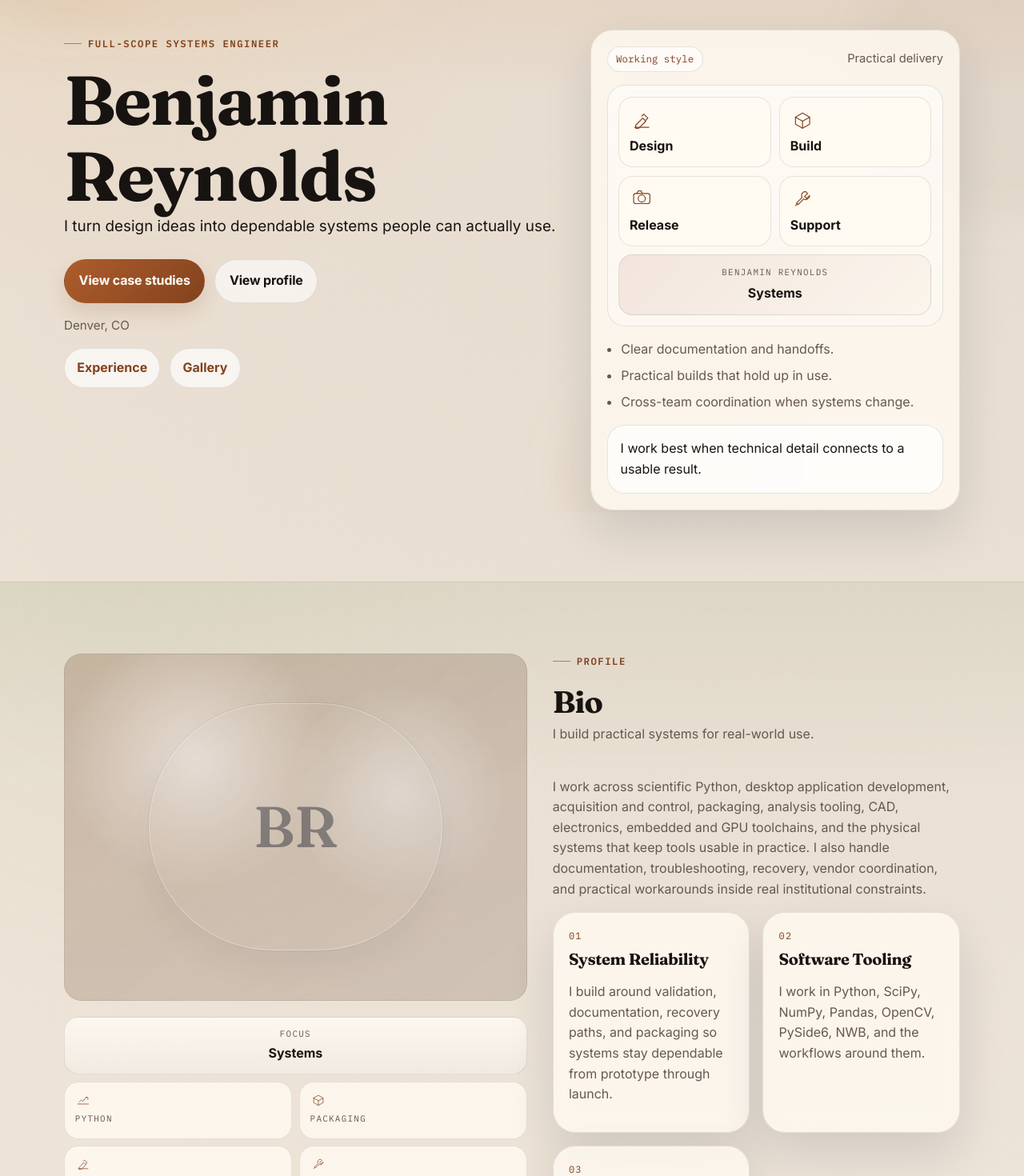
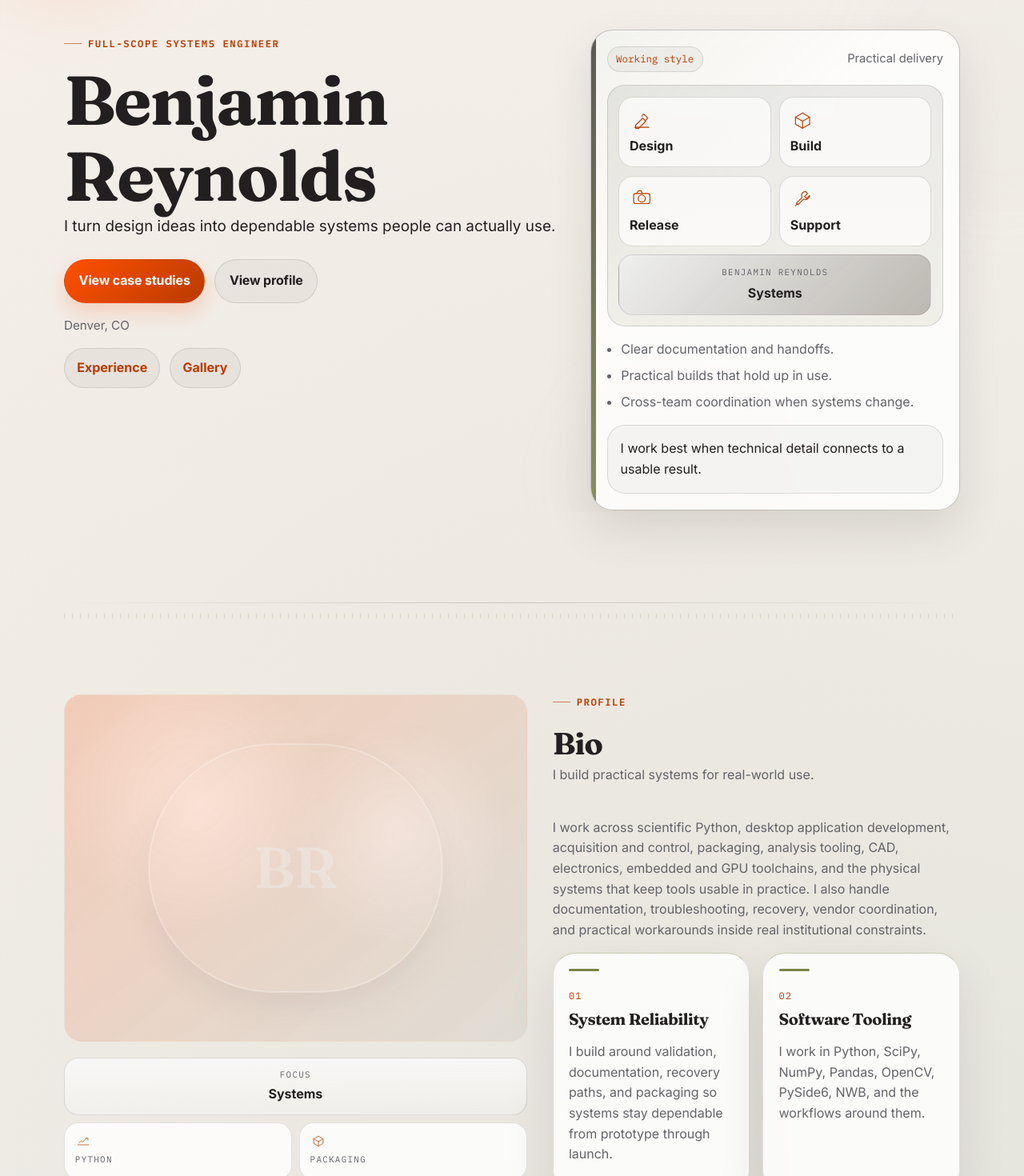
Before and after one commit to bengreynolds/website2, a React (Vite) app: page /#home in a window 1280 px wide. Shown: the part 160-1630 px from the top of the page at 80% size. Built offline with nearby package versions, Linux system fonts and the light colour scheme.

Commit message:
Update portfolio color system

```diff
--- a/src/spa.css
+++ b/src/spa.css
@@ -2,34 +2,44 @@
 
 :root {
   color-scheme: light;
-  --bg: #f0e8dd;
-  --bg-alt: #eadfce;
-  --surface: rgba(255, 250, 242, 0.8);
-  --surface-strong: #f9f1e8;
-  --text: #171311;
-  --muted: #66584d;
-  --border: rgba(23, 19, 17, 0.1);
-  --shadow: 0 26px 60px rgba(15, 23, 42, 0.12);
-  --accent: #ae5d2d;
-  --accent-strong: #82421d;
-  --accent-soft: rgba(163, 90, 48, 0.12);
-  --accent-warm: #deac62;
+  --bg: #efefef;
+  --bg-alt: #e2dfda;
+  --surface: rgba(255, 255, 255, 0.82);
+  --surface-strong: #f8f7f5;
+  --text: #231f20;
+  --muted: #646368;
+  --border: rgba(35, 31, 32, 0.12);
+  --shadow: 0 26px 60px rgba(35, 31, 32, 0.1);
+  --accent: #ff5001;
+  --accent-strong: #b93b00;
+  --accent-soft: rgba(255, 80, 1, 0.1);
+  --accent-warm: #b3aea8;
+  --olive: #798347;
+  --olive-strong: #5f692f;
+  --olive-soft: rgba(121, 131, 71, 0.08);
+  --section-divider: rgba(75, 72, 68, 0.22);
+  --section-pattern: rgba(121, 131, 71, 0.36);
+  --ink-surface: #4b4844;
+  --ink-surface-soft: #5b564f;
+  --ink-text: #efefef;
+  --ink-muted: #b3aea8;
+  --ink-border: rgba(75, 72, 68, 0.3);
   --page-bg:
-    radial-gradient(circle at top left, rgba(154, 95, 49, 0.08), transparent 36%),
-    radial-gradient(circle at top right, rgba(92, 72, 55, 0.08), transparent 28%),
-    linear-gradient(180deg, #f6efe5 0%, var(--bg) 45%, #e8decf 100%);
+    radial-gradient(circle at top left, rgba(255, 80, 1, 0.045), transparent 30%),
+    radial-gradient(circle at 88% 18%, rgba(121, 131, 71, 0.12), transparent 26%),
+    linear-gradient(180deg, #f7f7f5 0%, var(--bg) 46%, #dedbd4 100%);
   --grid-pattern:
-    linear-gradient(rgba(23, 19, 17, 0.04) 1px, transparent 1px),
-    linear-gradient(90deg, rgba(23, 19, 17, 0.035) 1px, transparent 1px);
-  --header-bg: rgba(246, 239, 229, 0.78);
-  --header-bg-scrolled: rgba(246, 239, 229, 0.92);
-  --section-alt-bg: linear-gradient(180deg, rgba(255, 255, 255, 0.22), rgba(255, 255, 255, 0.5));
-  --ghost-bg: rgba(255, 255, 255, 0.58);
-  --chip-bg: rgba(255, 255, 255, 0.68);
-  --panel-highlight-bg: rgba(255, 255, 255, 0.72);
-  --field-bg: rgba(255, 255, 255, 0.74);
-  --modal-backdrop-bg: rgba(19, 15, 13, 0.48);
-  --skeleton-bg: linear-gradient(90deg, rgba(255, 255, 255, 0.38), rgba(255, 255, 255, 0.72), rgba(255, 255, 255, 0.38));
+    linear-gradient(rgba(35, 31, 32, 0.035) 1px, transparent 1px),
+    linear-gradient(90deg, rgba(35, 31, 32, 0.03) 1px, transparent 1px);
+  --header-bg: rgba(248, 247, 245, 0.82);
+  --header-bg-scrolled: rgba(248, 247, 245, 0.94);
+  --section-alt-bg: transparent;
+  --ghost-bg: rgba(35, 31, 32, 0.04);
+  --chip-bg: rgba(35, 31, 32, 0.045);
+  --panel-highlight-bg: rgba(35, 31, 32, 0.035);
+  --field-bg: rgba(255, 255, 255, 0.78);
+  --modal-backdrop-bg: rgba(35, 31, 32, 0.42);
+  --skeleton-bg: linear-gradient(90deg, rgba(35, 31, 32, 0.035), rgba(35, 31, 32, 0.07), rgba(35, 31, 32, 0.035));
   --radius-xl: 28px;
   --radius-lg: 22px;
   --radius-md: 16px;
@@ -42,42 +52,47 @@
 
 :root[data-theme="dark"] {
   color-scheme: dark;
-  --bg: #181412;
-  --bg-alt: #221d1a;
-  --surface: rgba(34, 30, 28, 0.9);
-  --surface-strong: #241f1c;
-  --text: #f0e8df;
-  --muted: #d2c8bb;
-  --border: rgba(255, 255, 255, 0.1);
-  --shadow: 0 28px 64px rgba(0, 0, 0, 0.38);
-  --accent: #d29a54;
-  --accent-strong: #e0b474;
-  --accent-soft: rgba(210, 154, 84, 0.16);
-  --accent-warm: #a26a37;
+  --bg: #231f20;
+  --bg-alt: #2d2728;
+  --surface: rgba(35, 31, 32, 0.92);
+  --surface-strong: #2b2627;
+  --text: #efefef;
+  --muted: #b3aea8;
+  --border: rgba(239, 239, 239, 0.11);
+  --shadow: 0 28px 64px rgba(0, 0, 0, 0.42);
+  --accent: #ff5001;
+  --accent-strong: #ff6b24;
+  --accent-soft: rgba(255, 80, 1, 0.18);
+  --accent-warm: #b3aea8;
+  --olive: #798347;
+  --olive-strong: #9aa56a;
+  --olive-soft: rgba(121, 131, 71, 0.16);
+  --section-divider: rgba(239, 239, 239, 0.12);
+  --section-pattern: rgba(239, 239, 239, 0.18);
   --page-bg:
-    radial-gradient(circle at top left, rgba(210, 154, 84, 0.1), transparent 34%),
-    radial-gradient(circle at top right, rgba(122, 98, 79, 0.08), transparent 26%),
-    linear-gradient(180deg, #1d1917 0%, #181412 46%, #1b1715 100%);
+    radial-gradient(circle at top left, rgba(255, 80, 1, 0.12), transparent 34%),
+    radial-gradient(circle at top right, rgba(179, 174, 168, 0.08), transparent 26%),
+    linear-gradient(180deg, #1d191a 0%, #231f20 46%, #181415 100%);
   --grid-pattern:
-    linear-gradient(rgba(255, 255, 255, 0.045) 1px, transparent 1px),
-    linear-gradient(90deg, rgba(255, 255, 255, 0.04) 1px, transparent 1px);
-  --header-bg: rgba(24, 20, 18, 0.76);
-  --header-bg-scrolled: rgba(24, 20, 18, 0.9);
-  --section-alt-bg: linear-gradient(180deg, rgba(255, 255, 255, 0.025), rgba(255, 255, 255, 0.015));
-  --ghost-bg: rgba(255, 255, 255, 0.075);
-  --chip-bg: rgba(255, 255, 255, 0.06);
-  --panel-highlight-bg: rgba(255, 255, 255, 0.055);
-  --field-bg: rgba(255, 255, 255, 0.055);
-  --modal-backdrop-bg: rgba(8, 8, 9, 0.7);
-  --skeleton-bg: linear-gradient(90deg, rgba(255, 255, 255, 0.045), rgba(255, 255, 255, 0.09), rgba(255, 255, 255, 0.045));
+    linear-gradient(rgba(239, 239, 239, 0.04) 1px, transparent 1px),
+    linear-gradient(90deg, rgba(239, 239, 239, 0.035) 1px, transparent 1px);
+  --header-bg: rgba(25, 22, 23, 0.82);
+  --header-bg-scrolled: rgba(25, 22, 23, 0.94);
+  --section-alt-bg: linear-gradient(180deg, rgba(255, 255, 255, 0.03), rgba(255, 255, 255, 0.015));
+  --ghost-bg: rgba(255, 255, 255, 0.05);
+  --chip-bg: rgba(255, 255, 255, 0.065);
+  --panel-highlight-bg: rgba(255, 255, 255, 0.05);
+  --field-bg: rgba(255, 255, 255, 0.045);
+  --modal-backdrop-bg: rgba(8, 7, 7, 0.76);
+  --skeleton-bg: linear-gradient(90deg, rgba(255, 255, 255, 0.04), rgba(255, 255, 255, 0.08), rgba(255, 255, 255, 0.04));
 }
 
 :root[data-theme="dark"] body::-webkit-scrollbar-track {
-  background: rgba(255, 255, 255, 0.06);
+  background: rgba(255, 255, 255, 0.05);
 }
 
 :root[data-theme="dark"] body::-webkit-scrollbar-thumb {
-  background: rgba(210, 154, 84, 0.42);
+  background: rgba(255, 80, 1, 0.42);
 }
 
 :root[data-theme="dark"] body::-webkit-scrollbar-thumb:hover {
@@ -133,11 +148,11 @@
 }
 
 body::-webkit-scrollbar-track {
-  background: rgba(16, 24, 39, 0.06);
+  background: rgba(35, 31, 32, 0.06);
 }
 
 body::-webkit-scrollbar-thumb {
-  background: rgba(154, 95, 49, 0.5);
+  background: rgba(255, 80, 1, 0.5);
   border-radius: 999px;
 }
 
@@ -183,12 +198,12 @@
 }
 
 :focus-visible {
-  outline: 3px solid rgba(154, 95, 49, 0.38);
+  outline: 3px solid rgba(255, 80, 1, 0.38);
   outline-offset: 3px;
 }
 
 ::selection {
-  background: rgba(154, 95, 49, 0.18);
+  background: rgba(255, 80, 1, 0.18);
 }
 
 .container {
@@ -204,7 +219,7 @@
   width: 0;
   z-index: 50;
   background: linear-gradient(90deg, var(--accent), var(--accent-warm));
-  box-shadow: 0 0 18px rgba(154, 95, 49, 0.2);
+  box-shadow: 0 0 18px rgba(255, 80, 1, 0.2);
 }
 
 .ambient {
@@ -227,7 +242,7 @@
 .orb-a {
   width: 280px;
   height: 280px;
-  background: rgba(154, 95, 49, 0.2);
+  background: rgba(255, 80, 1, 0.2);
   top: -90px;
   left: -60px;
 }
@@ -235,7 +250,7 @@
 .orb-b {
   width: 340px;
   height: 340px;
-  background: rgba(99, 73, 54, 0.15);
+  background: rgba(179, 174, 168, 0.15);
   right: -130px;
   top: 12%;
   animation-delay: -6s;
@@ -244,7 +259,7 @@
 .orb-c {
   width: 260px;
   height: 260px;
-  background: rgba(194, 138, 85, 0.16);
+  background: rgba(179, 174, 168, 0.16);
   left: 55%;
   bottom: -100px;
   animation-delay: -12s;
@@ -367,13 +382,13 @@
   color: #fff;
   font-weight: 700;
   letter-spacing: -0.01em;
-  box-shadow: 0 12px 24px rgba(154, 95, 49, 0.18);
+  box-shadow: 0 12px 24px rgba(255, 80, 1, 0.18);
   transition: transform var(--motion-fast) var(--motion-ease), box-shadow var(--motion-fast) var(--motion-ease), border-color var(--motion-fast) var(--motion-ease);
 }
 
 .button:hover {
   transform: translateY(-1px);
-  box-shadow: 0 16px 28px rgba(154, 95, 49, 0.22);
+  box-shadow: 0 16px 28px rgba(255, 80, 1, 0.22);
 }
 
 .button.ghost {
@@ -384,7 +399,7 @@
 }
 
 .button.ghost:hover {
-  border-color: rgba(154, 95, 49, 0.24);
+  border-color: rgba(255, 80, 1, 0.24);
 }
 
 main {
@@ -394,7 +409,7 @@
 .section {
   position: relative;
   isolation: isolate;
-  padding: clamp(4rem, 7vw, 6.5rem) 0;
+  padding: clamp(5.5rem, 9vw, 8rem) 0;
 }
 
 .section-alt {
@@ -404,25 +419,32 @@
 .section::before {
   content: "";
   position: absolute;
-  inset: 0;
+  top: 0;
+  left: 50%;
+  width: min(calc(100vw - 2rem), var(--max-width));
+  height: 1px;
   pointer-events: none;
   z-index: 0;
-  background:
-    radial-gradient(circle at 12% 0%, var(--section-wash-2, transparent) 0%, transparent 34%),
-    linear-gradient(180deg, var(--section-wash, transparent) 0%, transparent 24%);
+  transform: translateX(-50%);
+  background: linear-gradient(90deg, transparent, var(--section-divider), transparent);
 }
 
 .section::after {
   content: "";
   position: absolute;
-  top: 0;
-  left: 0;
-  right: 0;
-  height: 1px;
+  top: 0.9rem;
+  left: 50%;
+  width: min(calc(100vw - 2rem), var(--max-width));
+  height: 6px;
   pointer-events: none;
   z-index: 0;
-  background: var(--section-line, var(--border));
-  opacity: 0.8;
+  transform: translateX(-50%);
+  background-image: repeating-linear-gradient(
+    90deg,
+    var(--section-pattern) 0 1px,
+    transparent 1px 10px
+  );
+  opacity: 0.5;
 }
 
 .section > .container {
@@ -430,68 +452,13 @@
   z-index: 1;
 }
 
-#home {
-  --section-wash: rgba(193, 117, 55, 0.12);
-  --section-wash-2: rgba(233, 184, 110, 0.12);
-  --section-line: rgba(193, 117, 55, 0.2);
-}
-
-#overview {
-  --section-wash: rgba(107, 110, 151, 0.08);
-  --section-wash-2: rgba(166, 164, 207, 0.08);
-  --section-line: rgba(107, 110, 151, 0.15);
-}
-
-#recognition {
-  --section-wash: rgba(170, 86, 119, 0.09);
-  --section-wash-2: rgba(216, 151, 173, 0.08);
-  --section-line: rgba(170, 86, 119, 0.16);
-}
-
-#about {
-  --section-wash: rgba(107, 133, 85, 0.09);
-  --section-wash-2: rgba(158, 180, 120, 0.07);
-  --section-line: rgba(107, 133, 85, 0.16);
-}
-
-#skills {
-  --section-wash: rgba(200, 149, 59, 0.11);
-  --section-wash-2: rgba(235, 195, 105, 0.1);
-  --section-line: rgba(200, 149, 59, 0.18);
-}
-
-#experience {
-  --section-wash: rgba(176, 100, 66, 0.09);
-  --section-wash-2: rgba(214, 150, 119, 0.08);
-  --section-line: rgba(176, 100, 66, 0.16);
-}
-
-#projects {
-  --section-wash: rgba(203, 120, 56, 0.12);
-  --section-wash-2: rgba(237, 173, 101, 0.1);
-  --section-line: rgba(203, 120, 56, 0.18);
-}
-
-#goals {
-  --section-wash: rgba(122, 98, 142, 0.09);
-  --section-wash-2: rgba(171, 147, 190, 0.08);
-  --section-line: rgba(122, 98, 142, 0.16);
-}
-
-#gallery {
-  --section-wash: rgba(102, 82, 118, 0.08);
-  --section-wash-2: rgba(150, 128, 167, 0.08);
-  --section-line: rgba(102, 82, 118, 0.15);
-}
-
-#contact {
-  --section-wash: rgba(214, 147, 84, 0.11);
-  --section-wash-2: rgba(238, 194, 132, 0.1);
-  --section-line: rgba(214, 147, 84, 0.18);
-}
-
 .hero {
   padding-top: clamp(4.5rem, 10vw, 7.5rem);
+}
+
+.hero::before,
+.hero::after {
+  display: none;
 }
 
 .hero-grid,
@@ -640,6 +607,25 @@
   padding: 1.25rem;
 }
 
+:root:not([data-theme="dark"]) .hero-panel {
+  position: relative;
+  overflow: hidden;
+  background:
+    linear-gradient(135deg, rgba(121, 131, 71, 0.08), transparent 36%),
+    var(--surface);
+  border-color: var(--ink-border);
+  box-shadow: 0 24px 54px rgba(75, 72, 68, 0.14);
+}
+
+:root:not([data-theme="dark"]) .hero-panel::before {
+  content: "";
+  position: absolute;
+  inset: 0 auto 0 0;
+  width: 6px;
+  background: linear-gradient(180deg, var(--ink-surface), var(--olive));
+  opacity: 0.9;
+}
+
 .panel-header {
   display: flex;
   justify-content: space-between;
@@ -724,7 +710,28 @@
     linear-gradient(180deg, rgba(255, 255, 255, 0.12), transparent 30%),
     var(--surface);
   box-shadow: 0 18px 42px rgba(15, 23, 42, 0.09);
-  border-top: 2px solid rgba(154, 95, 49, 0.34);
+  border-top: 2px solid rgba(255, 80, 1, 0.34);
+}
+
+:root:not([data-theme="dark"]) .about-card,
+:root:not([data-theme="dark"]) .skill-card,
+:root:not([data-theme="dark"]) .edu-card,
+:root:not([data-theme="dark"]) .project-card,
+:root:not([data-theme="dark"]) .timeline-item,
+:root:not([data-theme="dark"]) .contact-link {
+  border-top-color: rgba(121, 131, 71, 0.42);
+}
+
+:root:not([data-theme="dark"]) .about-card::before,
+:root:not([data-theme="dark"]) .skill-card::before,
+:root:not([data-theme="dark"]) .project-card::before {
+  content: "";
+  display: block;
+  width: 38px;
+  height: 3px;
+  margin-bottom: 0.75rem;
+  border-radius: 999px;
+  background: var(--olive);
 }
 
 .proof-card-title {
@@ -768,11 +775,11 @@
   aspect-ratio: 4 / 3;
   border-radius: 22px;
   background:
-    linear-gradient(135deg, rgba(154, 95, 49, 0.2), rgba(99, 73, 54, 0.18)),
+    linear-gradient(135deg, rgba(255, 80, 1, 0.2), rgba(179, 174, 168, 0.18)),
     radial-gradient(circle at 28% 30%, rgba(255, 255, 255, 0.92), transparent 32%),
     radial-gradient(circle at 72% 40%, rgba(255, 255, 255, 0.72), transparent 28%),
-    linear-gradient(145deg, rgba(16, 24, 39, 0.08), rgba(16, 24, 39, 0.02));
-  border: 1px solid rgba(16, 24, 39, 0.08);
+    linear-gradient(145deg, rgba(239, 239, 239, 0.08), rgba(239, 239, 239, 0.02));
+  border: 1px solid rgba(239, 239, 239, 0.08);
   position: relative;
   overflow: hidden;
 }
@@ -782,7 +789,7 @@
   position: absolute;
   inset: 14% 18%;
   border-radius: 999px;
-  border: 1px solid rgba(16, 24, 39, 0.09);
+  border: 1px solid rgba(239, 239, 239, 0.09);
   box-shadow:
     0 0 0 1px rgba(255, 255, 255, 0.35) inset,
     0 18px 44px rgba(15, 23, 42, 0.06);
@@ -796,7 +803,7 @@
   transform: translate(-50%, -50%);
   font-family: "Fraunces", Georgia, serif;
   font-size: clamp(3rem, 8vw, 4.5rem);
-  color: rgba(16, 24, 39, 0.42);
+  color: rgba(239, 239, 239, 0.42);
 }
 
 .tag,
@@ -979,6 +986,26 @@
   font-size: 1rem;
 }
 
+:root:not([data-theme="dark"]) .hero-panel .hero-map {
+  background: linear-gradient(180deg, rgba(75, 72, 68, 0.1), rgba(121, 131, 71, 0.1));
+  border-color: rgba(75, 72, 68, 0.18);
+}
+
+:root:not([data-theme="dark"]) .hero-panel .hero-map-node {
+  background: rgba(255, 255, 255, 0.68);
+  color: var(--text);
+  border-color: rgba(75, 72, 68, 0.18);
+}
+
+:root:not([data-theme="dark"]) .hero-panel .hero-map-core {
+  background: linear-gradient(135deg, rgba(239, 239, 239, 0.94), rgba(179, 174, 168, 0.86));
+  color: var(--text);
+}
+
+:root:not([data-theme="dark"]) .hero-panel .hero-map-core strong {
+  color: var(--text);
+}
+
 .hero-map-icon {
   width: 1.9rem;
   height: 1.9rem;
@@ -1158,7 +1185,7 @@
 .contact-route-line {
   height: 2px;
   border-radius: 999px;
-  background: linear-gradient(90deg, transparent, rgba(154, 95, 49, 0.4), transparent);
+  background: linear-gradient(90deg, transparent, rgba(255, 80, 1, 0.4), transparent);
 }
 
 .gallery-archive {
@@ -1175,7 +1202,7 @@
   border-radius: 20px;
   border: 1px solid var(--border);
   background:
-    radial-gradient(circle at top right, rgba(154, 95, 49, 0.12), transparent 28%),
+    radial-gradient(circle at top right, rgba(255, 80, 1, 0.12), transparent 28%),
     linear-gradient(180deg, rgba(255, 255, 255, 0.6), rgba(255, 255, 255, 0.28));
 }
 
@@ -1325,7 +1352,7 @@
   left: 18px;
   width: 2px;
   border-radius: 999px;
-  background: linear-gradient(180deg, rgba(154, 95, 49, 0.14), rgba(154, 95, 49, 0.45), rgba(194, 138, 85, 0.22));
+  background: linear-gradient(180deg, rgba(255, 80, 1, 0.14), rgba(255, 80, 1, 0.45), rgba(179, 174, 168, 0.22));
 }
 
 .timeline-item {
@@ -1357,7 +1384,7 @@
   height: 16px;
   border-radius: 999px;
   background: linear-gradient(135deg, var(--accent), var(--accent-warm));
-  box-shadow: 0 0 0 6px rgba(154, 95, 49, 0.08);
+  box-shadow: 0 0 0 6px rgba(255, 80, 1, 0.08);
 }
 
 .timeline-meta {
@@ -1382,7 +1409,7 @@
 }
 
 .timeline-item[open] {
-  border-color: rgba(154, 95, 49, 0.22);
+  border-color: rgba(255, 80, 1, 0.22);
   background: linear-gradient(180deg, rgba(255, 255, 255, 0.58), rgba(255, 255, 255, 0.32));
 }
 
@@ -1430,7 +1457,7 @@
 
 .project-card:hover {
   transform: translateY(-1px);
-  border-color: rgba(154, 95, 49, 0.22);
+  border-color: rgba(255, 80, 1, 0.22);
 }
 
 .project-card-trigger {
@@ -1447,7 +1474,7 @@
 
 .project-card-trigger:focus-visible {
   outline: none;
-  box-shadow: inset 0 0 0 3px rgba(154, 95, 49, 0.24);
+  box-shadow: inset 0 0 0 3px rgba(255, 80, 1, 0.24);
   border-radius: inherit;
 }
 
@@ -1474,7 +1501,7 @@
 }
 
 .project-card.is-featured {
-  background: linear-gradient(135deg, rgba(154, 95, 49, 0.08), rgba(194, 138, 85, 0.08)), var(--surface);
+  background: linear-gradient(135deg, rgba(255, 80, 1, 0.08), rgba(179, 174, 168, 0.08)), var(--surface);
 }
 
 .project-cue {
@@ -1508,7 +1535,7 @@
   border-radius: 22px;
   background:
     radial-gradient(circle at 20% 22%, rgba(255, 255, 255, 0.5), transparent 24%),
-    linear-gradient(145deg, rgba(154, 95, 49, 0.2), rgba(23, 19, 17, 0.06));
+    linear-gradient(145deg, rgba(255, 80, 1, 0.2), rgba(35, 31, 32, 0.06));
   position: relative;
   overflow: hidden;
 }
@@ -1524,24 +1551,24 @@
 }
 
 .gallery-1 {
-  background: linear-gradient(145deg, rgba(154, 95, 49, 0.28), rgba(23, 19, 17, 0.08));
+  background: linear-gradient(145deg, rgba(255, 80, 1, 0.28), rgba(35, 31, 32, 0.08));
 }
 
 .gallery-2 {
-  background: linear-gradient(145deg, rgba(122, 92, 70, 0.24), rgba(23, 19, 17, 0.08));
+  background: linear-gradient(145deg, rgba(179, 174, 168, 0.24), rgba(35, 31, 32, 0.08));
 }
 
 .gallery-3 {
-  background: linear-gradient(145deg, rgba(144, 103, 68, 0.24), rgba(23, 19, 17, 0.08));
+  background: linear-gradient(145deg, rgba(255, 106, 34, 0.24), rgba(35, 31, 32, 0.08));
 }
 
 .gallery-4 {
-  background: linear-gradient(145deg, rgba(194, 138, 85, 0.24), rgba(23, 19, 17, 0.08));
+  background: linear-gradient(145deg, rgba(179, 174, 168, 0.24), rgba(35, 31, 32, 0.08));
 }
 
 :root[data-theme="dark"] .portrait-mark {
   background:
-    linear-gradient(135deg, rgba(210, 154, 84, 0.24), rgba(162, 106, 55, 0.18)),
+    linear-gradient(135deg, rgba(255, 80, 1, 0.24), rgba(121, 131, 71, 0.18)),
     radial-gradient(circle at 28% 30%, rgba(255, 255, 255, 0.12), transparent 32%),
     radial-gradient(circle at 72% 40%, rgba(255, 255, 255, 0.08), transparent 28%),
     linear-gradient(145deg, rgba(255, 255, 255, 0.03), rgba(0, 0, 0, 0.08));
@@ -1563,7 +1590,7 @@
 :root[data-theme="dark"] .gallery-thumb {
   background:
     radial-gradient(circle at 20% 22%, rgba(255, 255, 255, 0.12), transparent 24%),
-    linear-gradient(145deg, rgba(210, 154, 84, 0.18), rgba(255, 255, 255, 0.03));
+    linear-gradient(145deg, rgba(255, 80, 1, 0.18), rgba(255, 255, 255, 0.03));
 }
 
 :root[data-theme="dark"] .gallery-graphic::after,
@@ -1574,19 +1601,19 @@
 }
 
 :root[data-theme="dark"] .gallery-1 {
-  background: linear-gradient(145deg, rgba(210, 154, 84, 0.24), rgba(255, 255, 255, 0.04));
+  background: linear-gradient(145deg, rgba(255, 80, 1, 0.24), rgba(255, 255, 255, 0.04));
 }
 
 :root[data-theme="dark"] .gallery-2 {
-  background: linear-gradient(145deg, rgba(177, 123, 83, 0.22), rgba(255, 255, 255, 0.04));
+  background: linear-gradient(145deg, rgba(179, 174, 168, 0.22), rgba(255, 255, 255, 0.04));
 }
 
 :root[data-theme="dark"] .gallery-3 {
-  background: linear-gradient(145deg, rgba(144, 103, 68, 0.22), rgba(255, 255, 255, 0.04));
+  background: linear-gradient(145deg, rgba(255, 106, 34, 0.22), rgba(255, 255, 255, 0.04));
 }
 
 :root[data-theme="dark"] .gallery-4 {
-  background: linear-gradient(145deg, rgba(194, 138, 85, 0.22), rgba(255, 255, 255, 0.04));
+  background: linear-gradient(145deg, rgba(179, 174, 168, 0.22), rgba(255, 255, 255, 0.04));
 }
 
 .gallery-copy {
@@ -1608,7 +1635,7 @@
   margin-top: 1rem;
   border: 1px solid var(--border);
   border-radius: var(--radius-xl);
-  background: rgba(255, 255, 255, 0.2);
+  background: rgba(255, 255, 255, 0.05);
   overflow: hidden;
 }
 
@@ -1702,7 +1729,7 @@
 .gallery-card:hover,
 .gallery-card.is-active {
   transform: translateY(-1px);
-  border-color: rgba(154, 95, 49, 0.22);
+  border-color: rgba(255, 80, 1, 0.22);
 }
 
 .contact-links {
@@ -1813,8 +1840,8 @@
 
 .field input:focus,
 .field textarea:focus {
-  border-color: rgba(154, 95, 49, 0.44);
-  box-shadow: 0 0 0 4px rgba(154, 95, 49, 0.12);
+  border-color: rgba(255, 80, 1, 0.44);
+  box-shadow: 0 0 0 4px rgba(255, 80, 1, 0.12);
 }
 
 .form-actions {
@@ -1869,8 +1896,8 @@
   padding: 1.25rem;
   border-radius: 28px;
   background: var(--surface-strong);
-  border: 1px solid rgba(255, 255, 255, 0.5);
-  box-shadow: 0 34px 80px rgba(15, 23, 42, 0.28);
+  border: 1px solid rgba(239, 239, 239, 0.08);
+  box-shadow: 0 34px 80px rgba(0, 0, 0, 0.38);
   display: grid;
   gap: 1rem;
 }
@@ -1986,7 +2013,7 @@
 
 .theme-toggle:hover {
   transform: translateY(-1px);
-  border-color: rgba(154, 95, 49, 0.24);
+  border-color: rgba(255, 80, 1, 0.24);
   box-shadow: 0 12px 20px rgba(15, 23, 42, 0.08);
 }
 
```
Also changed, not shown: src/App.jsx (+16 -16 lines).
